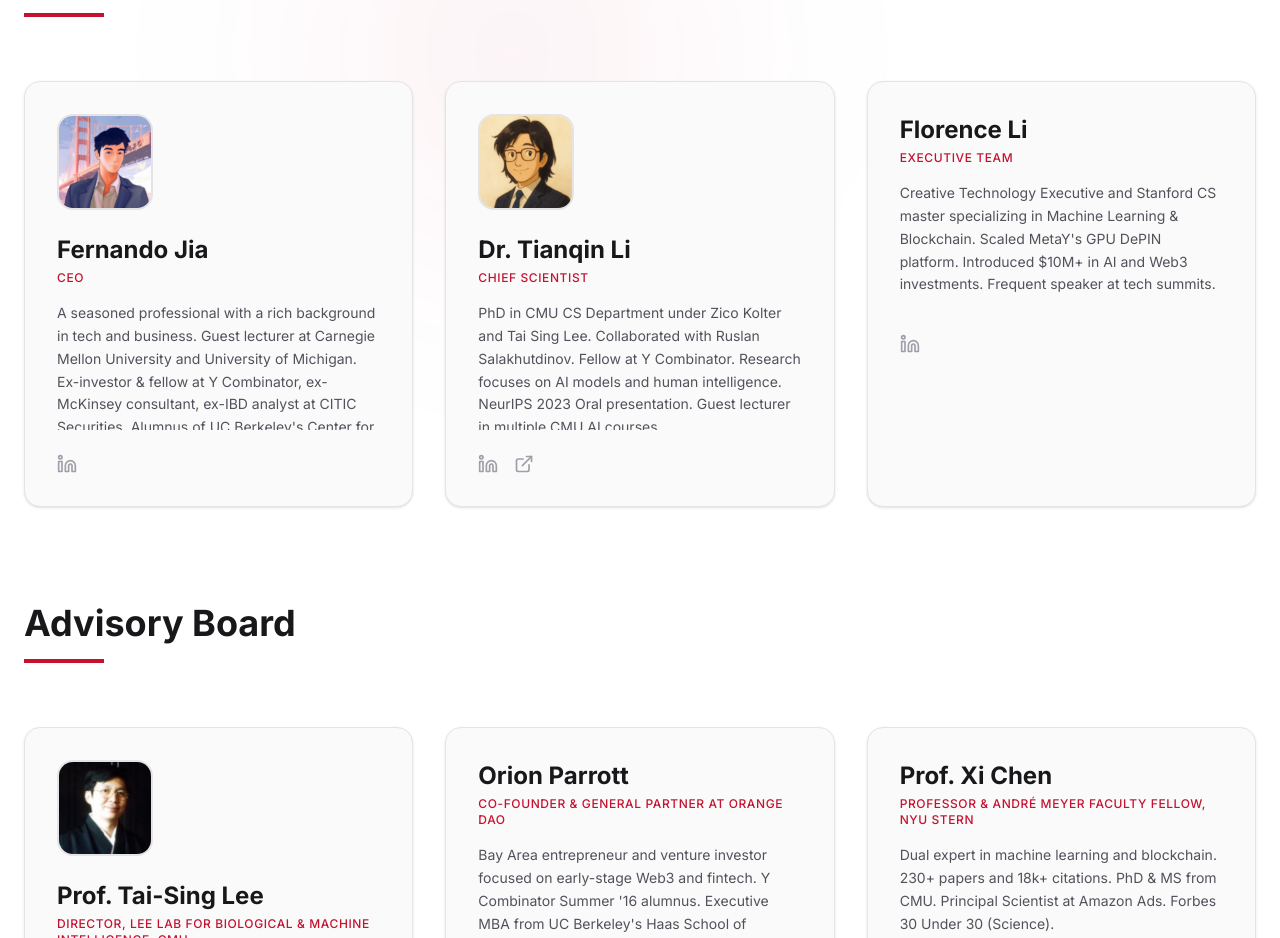
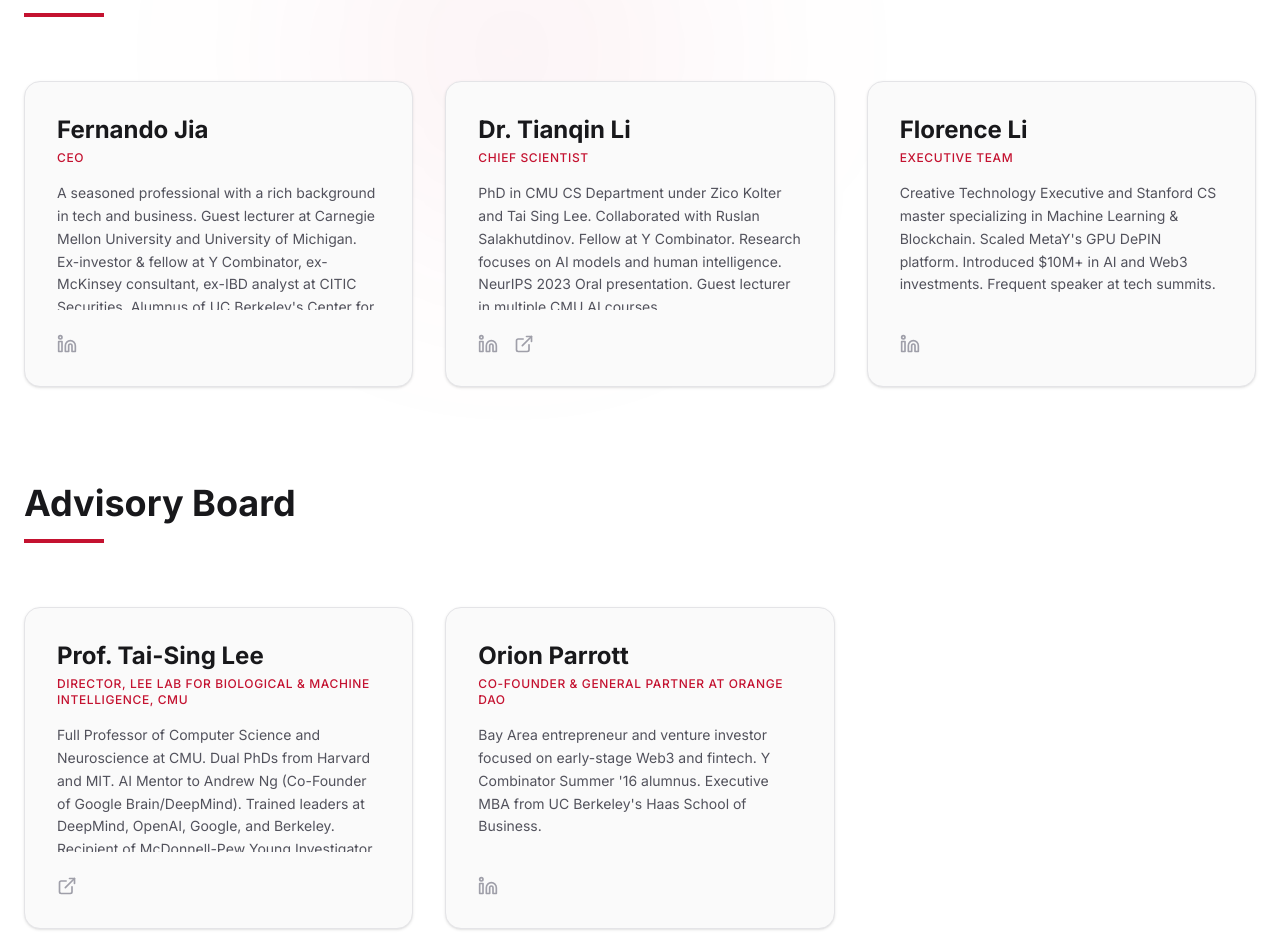
Before and after one commit to Heycoming/cmu-modelverse-initiative-light, a Next.js app: page / in a window 1280 px wide. Shown: the part 4434-5372 px from the top of the page. Built offline with nearby package versions, Linux system fonts and the light colour scheme.

Commit message:
Remove avatars and Prof. Xi Chen from Team section

```diff
--- a/src/components/Team.tsx
+++ b/src/components/Team.tsx
@@ -9,21 +9,18 @@
     {
       name: "Fernando Jia",
       role: "CEO",
-      image: `${BASE_PATH}/media/fernando.png`,
       bio: "A seasoned professional with a rich background in tech and business. Guest lecturer at Carnegie Mellon University and University of Michigan. Ex-investor & fellow at Y Combinator, ex-McKinsey consultant, ex-IBD analyst at CITIC Securities. Alumnus of UC Berkeley's Center for Responsible Decentralized Intelligence.",
       links: { linkedin: "https://www.linkedin.com/in/fernando-j/" }
     },
     {
       name: "Dr. Tianqin Li",
       role: "Chief Scientist",
-      image: `${BASE_PATH}/media/tianqin-li.png`,
       bio: "PhD in CMU CS Department under Zico Kolter and Tai Sing Lee. Collaborated with Ruslan Salakhutdinov. Fellow at Y Combinator. Research focuses on AI models and human intelligence. NeurIPS 2023 Oral presentation. Guest lecturer in multiple CMU AI courses.",
       links: { linkedin: "https://www.linkedin.com/in/tianqin-li-b16299170/", website: "http://crazy-jack.github.io/works.html" }
     },
     {
       name: "Florence Li",
       role: "Executive Team",
-      image: "",
       bio: "Creative Technology Executive and Stanford CS master specializing in Machine Learning & Blockchain. Scaled MetaY's GPU DePIN platform. Introduced $10M+ in AI and Web3 investments. Frequent speaker at tech summits.",
       links: { linkedin: "https://www.linkedin.com/in/florence-li-18b657206/" }
     }
@@ -33,7 +30,6 @@
     {
       name: "Prof. Tai-Sing Lee",
       role: "Director, Lee Lab for Biological & Machine Intelligence, CMU",
-      image: `${BASE_PATH}/media/tai-sing-lee.png`,
       bio: "Full Professor of Computer Science and Neuroscience at CMU. Dual PhDs from Harvard and MIT. AI Mentor to Andrew Ng (Co-Founder of Google Brain/DeepMind). Trained leaders at DeepMind, OpenAI, Google, and Berkeley. Recipient of McDonnell-Pew Young Investigator Award, NSF CAREER Award, and ICCV Helmholtz Prize.",
       links: { website: "https://csd.cmu.edu/people/faculty/taising-lee" }
     },
@@ -42,12 +38,6 @@
       role: "Co-Founder & General Partner at Orange DAO",
       bio: "Bay Area entrepreneur and venture investor focused on early-stage Web3 and fintech. Y Combinator Summer '16 alumnus. Executive MBA from UC Berkeley's Haas School of Business.",
       links: { linkedin: "https://www.linkedin.com/in/orionparrott/" }
-    },
-    {
-      name: "Prof. Xi Chen",
-      role: "Professor & André Meyer Faculty Fellow, NYU Stern",
-      bio: "Dual expert in machine learning and blockchain. 230+ papers and 18k+ citations. PhD & MS from CMU. Principal Scientist at Amazon Ads. Forbes 30 Under 30 (Science).",
-      links: { website: "https://people.stern.nyu.edu/xchen3/" }
     }
   ];
 
@@ -79,11 +69,6 @@
         <div className="grid grid-cols-1 md:grid-cols-3 gap-8 mb-24">
           {leadership.map((member, i) => (
             <div key={i} className="bg-zinc-50 backdrop-blur-md border border-zinc-200 rounded-2xl p-8 group hover:border-[#C41230]/50 transition-all duration-300 shadow-sm">
-              {member.image && (
-                <div className="w-24 h-24 mb-6 rounded-2xl overflow-hidden border-2 border-zinc-200 group-hover:border-[#C41230]/50 transition-all">
-                  <img src={member.image} alt={member.name} className="w-full h-full object-cover" />
-                </div>
-              )}
               <h3 className="text-2xl font-bold mb-1 group-hover:text-black transition-colors text-zinc-900">
                 {member.links.website || member.links.linkedin ? (
                   <a
@@ -126,11 +111,6 @@
         <div className="grid grid-cols-1 md:grid-cols-3 gap-8 mb-24">
           {advisors.map((member, i) => (
             <div key={i} className="bg-zinc-50 backdrop-blur-md border border-zinc-200 rounded-2xl p-8 group hover:border-[#C41230]/50 transition-all duration-300 shadow-sm">
-              {member.image && (
-                <div className="w-24 h-24 mb-6 rounded-2xl overflow-hidden border-2 border-zinc-200 group-hover:border-[#C41230]/50 transition-all">
-                  <img src={member.image} alt={member.name} className="w-full h-full object-cover" />
-                </div>
-              )}
               <h3 className="text-2xl font-bold mb-1 group-hover:text-black transition-colors text-zinc-900">
                 {member.links.website || member.links.linkedin ? (
                   <a
```
